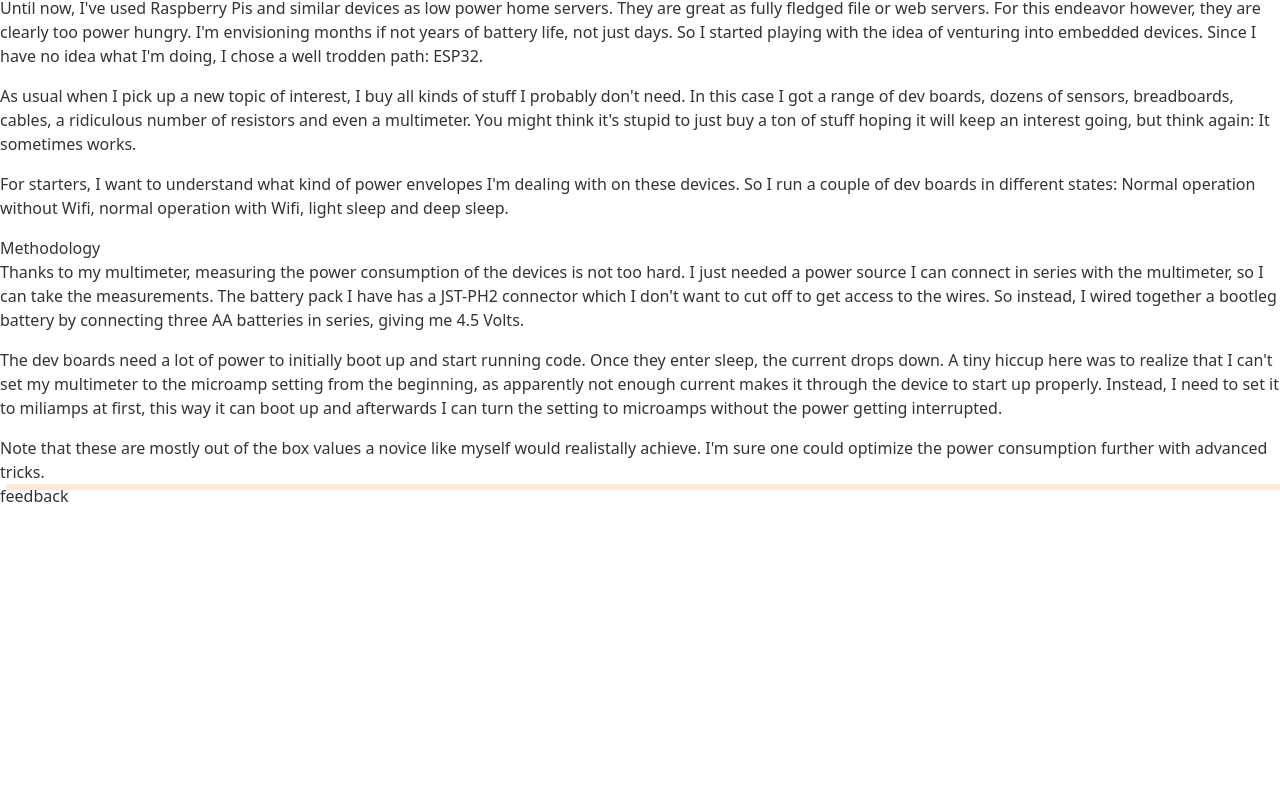
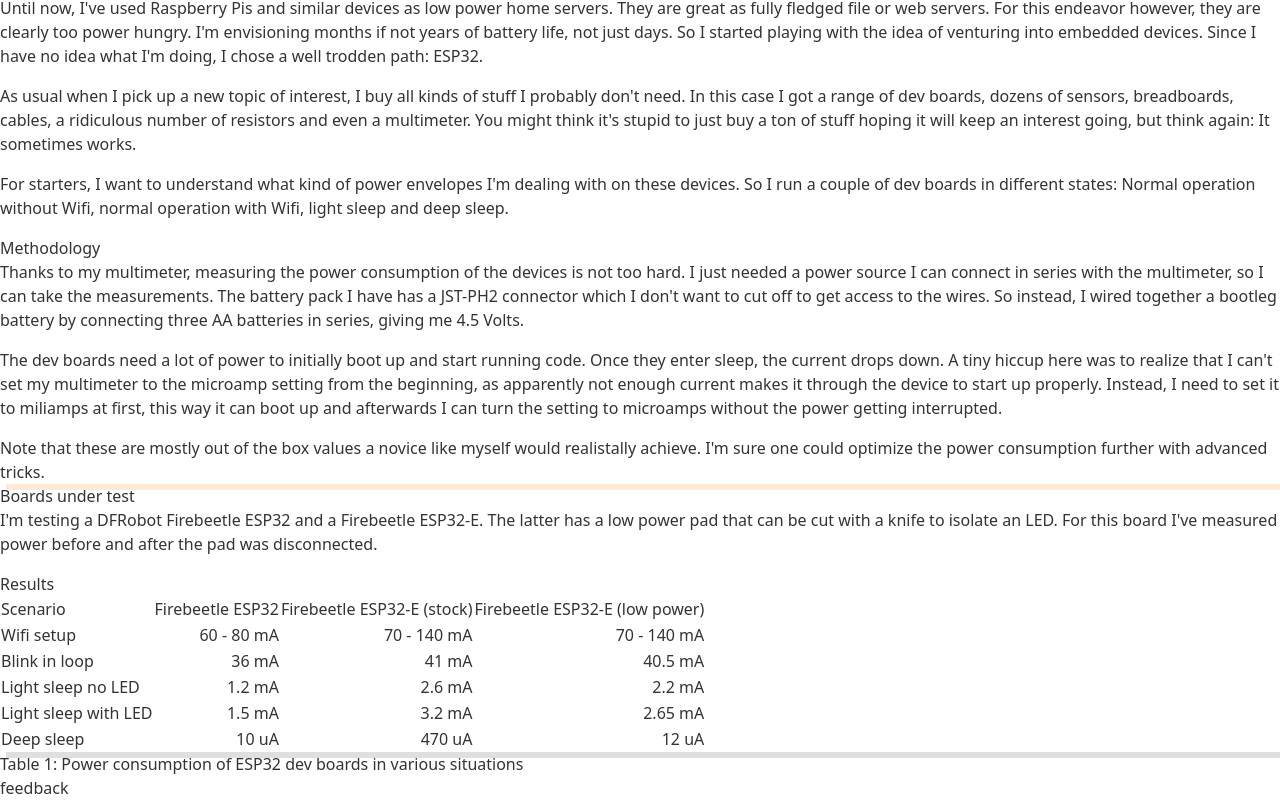
Before and after one commit to beingflo/marending.dev, a SvelteKit app: page /notes/esp-power in a window 1280 px wide. Shown: the part 228-1028 px from the top of the page. Before the commit the page ends 800 px from the top, so only its background shows below. Built offline with nearby package versions, Linux system fonts and the light colour scheme.

Commit message:
[esp-power] Continue writing

```diff
--- a/src/routes/notes/esp-power/+page.svelte
+++ b/src/routes/notes/esp-power/+page.svelte
@@ -10,6 +10,7 @@
 	import Title from '$lib/components/Title.svelte';
 	import { cpp } from 'svelte-highlight/languages';
 	import Details from '$lib/components/Details.svelte';
+	import Results from './results-table.svelte';
 	import Info from '$lib/components/Info.svelte';
 </script>
 
@@ -61,4 +62,11 @@
 	<Info>
 		Note that these are mostly out of the box values a novice like myself would realistally achieve.
 		I'm sure one could optimize the power consumption further with advanced tricks.</Info>
+	<H2>Boards under test</H2>
+	<P
+		>I'm testing a DFRobot Firebeetle ESP32 and a Firebeetle ESP32-E. The latter has a low power pad
+		that can be cut with a knife to isolate an LED. For this board I've measured power before and
+		after the pad was disconnected.</P>
+	<H2>Results</H2>
+	<Results />
 </Note>
--- /dev/null
+++ b/src/routes/notes/esp-power/results-table.svelte
@@ -0,0 +1,52 @@
+<div class="shadow mt-4 border border-black dark:border-white p-4 lg:-mx-4">
+	<table class="w-full">
+		<tr class="border-b border-black dark:border-white">
+			<th align="left">Scenario</th>
+			<th align="right">Firebeetle ESP32</th>
+			<th align="right">Firebeetle ESP32-E (stock)</th>
+			<th align="right">Firebeetle ESP32-E (low power)</th>
+		</tr>
+		<tr>
+			<td align="left">Wifi setup</td>
+			<td align="right">60 - 80 mA</td>
+			<td align="right">70 - 140 mA</td>
+			<td align="right">70 - 140 mA</td>
+		</tr>
+		<tr>
+			<td align="left">Blink in loop</td>
+			<td align="right">36 mA</td>
+			<td align="right">41 mA</td>
+			<td align="right">40.5 mA</td>
+		</tr>
+		<tr>
+			<td align="left">Light sleep no LED</td>
+			<td align="right">1.2 mA</td>
+			<td align="right">2.6 mA</td>
+			<td align="right">2.2 mA</td>
+		</tr>
+		<tr>
+			<td align="left">Light sleep with LED</td>
+			<td align="right">1.5 mA</td>
+			<td align="right">3.2 mA</td>
+			<td align="right">2.65 mA</td>
+		</tr>
+		<tr>
+			<td align="left">Deep sleep</td>
+			<td align="right">10 uA</td>
+			<td align="right">470 uA</td>
+			<td align="right">12 uA</td>
+		</tr>
+	</table>
+</div>
+<div class="pt-4 pb-6 text-center text-gray-800 dark:text-gray-100 text-sm italic font-serif">
+	Table 1: Power consumption of ESP32 dev boards in various situations
+</div>
+
+<style>
+	th {
+		font-weight: normal;
+	}
+	.shadow {
+		box-shadow: 6px 6px 0 #00000020;
+	}
+</style>
```
